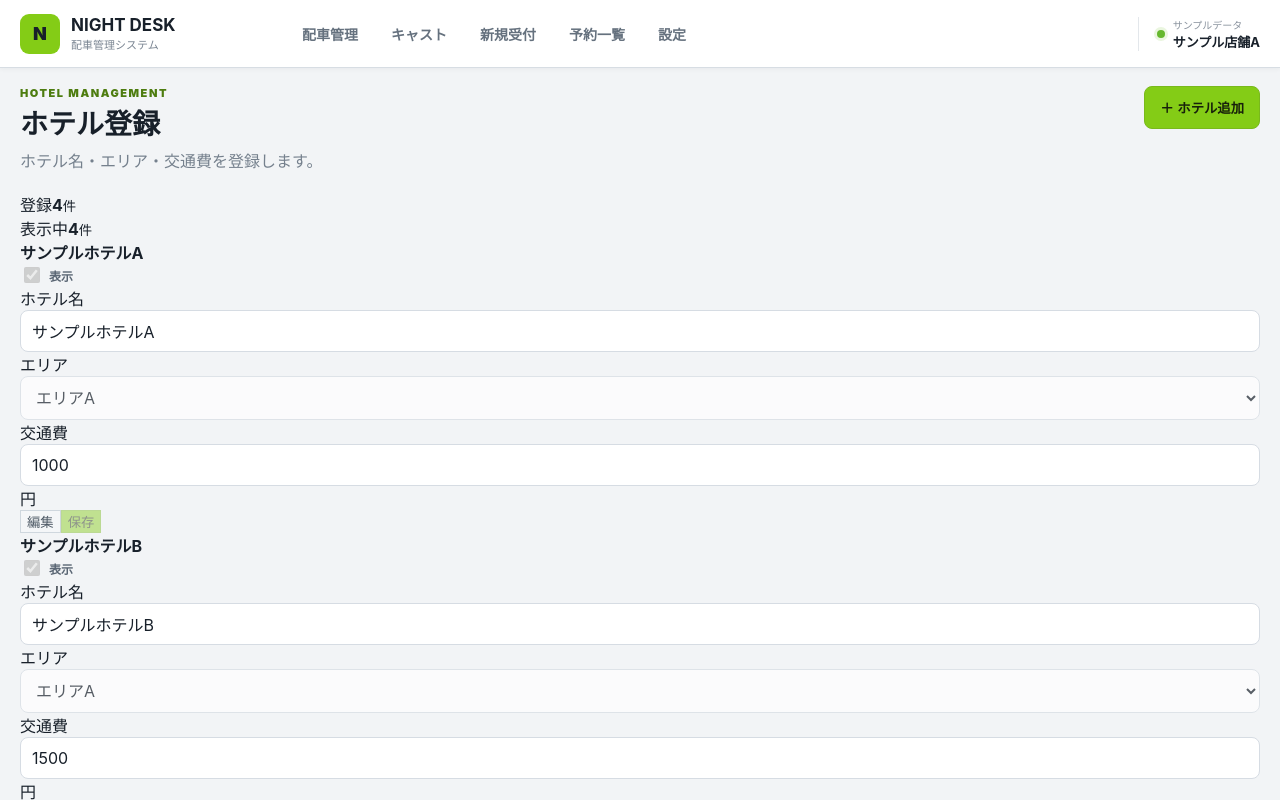
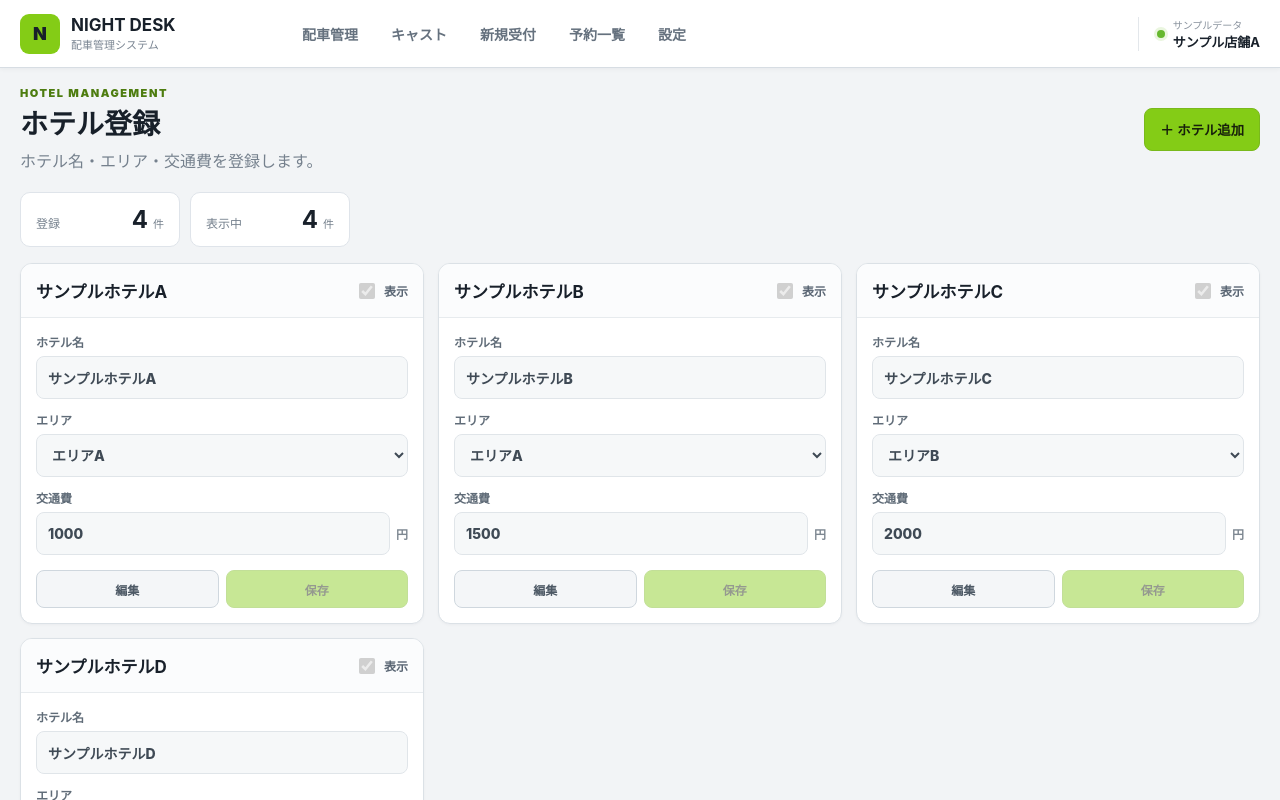
Before and after one commit to admozisan-design/night-desk, a Next.js app: page /hotels in a window 1280 px wide. Shown: the top 800 px of the page. Built offline with nearby package versions, Linux system fonts and the light colour scheme.

Commit message:
Style hotel registration master

```diff
--- a/app/globals.css
+++ b/app/globals.css
@@ -1414,3 +1414,41 @@ button:disabled{opacity:.45;cursor:not-allowed}
     width:100%;
   }
 }
+
+
+/* ===== Hotel master ===== */
+.hotelManagementPage{max-width:none;width:100%}
+.hotelRegistryHeader{align-items:center}
+.hotelHeaderActions{display:flex;align-items:center;gap:10px}
+.hotelSummary{display:flex;gap:10px;margin-bottom:16px}
+.hotelSummary>div{min-width:160px;background:#fff;border:1px solid var(--border);border-radius:10px;padding:12px 15px;display:flex;align-items:baseline;gap:5px}
+.hotelSummary span{font-size:12px;color:var(--muted);margin-right:auto}
+.hotelSummary strong{font-size:24px}
+.hotelSummary small{font-size:11px;color:var(--muted)}
+
+.hotelCardGrid{display:grid;grid-template-columns:repeat(4,minmax(0,1fr));gap:14px}
+.hotelCard{background:#fff;border:1px solid #dbe1e6;border-radius:12px;overflow:hidden;box-shadow:0 1px 3px rgba(25,35,45,.04)}
+.hotelCard.isHidden{opacity:.5}
+.hotelCard.isEditing{border-color:#9bc75a;box-shadow:0 0 0 2px rgba(132,204,22,.12)}
+.hotelCardHeader{display:flex;align-items:center;justify-content:space-between;gap:10px;padding:14px 15px;border-bottom:1px solid #e7ebee;background:#fbfcfd}
+.hotelCardHeader strong{font-size:17px;overflow:hidden;text-overflow:ellipsis;white-space:nowrap}
+.hotelCardBody{display:grid;gap:12px;padding:15px}
+.hotelCardBody label{display:grid;gap:6px;font-size:12px;font-weight:800;color:#606c78}
+.hotelCardBody input,.hotelCardBody select{min-height:43px;padding:9px 11px;font-size:14px}
+.hotelCard:not(.isEditing) input:disabled,.hotelCard:not(.isEditing) select:disabled{background:#f6f8f9;color:#3f4a55;border-color:#e0e5e9;opacity:1}
+.hotelFeeInput{display:grid;grid-template-columns:1fr auto;align-items:center;gap:6px}
+.hotelFeeInput span{font-size:12px;font-weight:800;color:#7d8791}
+.hotelCardActions{display:flex;gap:7px;padding:0 15px 15px}
+.hotelCardActions button{flex:1;min-height:38px;border-radius:8px;font-size:12px;font-weight:900}
+.hotelAddModal{width:min(560px,96vw);background:#fff;border:1px solid #d9e0e6;border-radius:16px;box-shadow:0 24px 70px rgba(20,30,40,.24);overflow:hidden}
+.hotelAddForm{display:grid;gap:14px;padding:20px 22px 22px}
+.hotelAddForm label{display:grid;gap:7px;font-size:13px;font-weight:800;color:#5e6a76}
+.hotelAddForm input,.hotelAddForm select{min-height:46px;padding:11px 13px;font-size:15px}
+
+@media(max-width:1400px){.hotelCardGrid{grid-template-columns:repeat(3,minmax(0,1fr))}}
+@media(max-width:1000px){.hotelCardGrid{grid-template-columns:repeat(2,minmax(0,1fr))}}
+@media(max-width:650px){
+  .hotelRegistryHeader{align-items:stretch}
+  .hotelHeaderActions{width:100%;justify-content:space-between}
+  .hotelCardGrid{grid-template-columns:1fr}
+}
```
